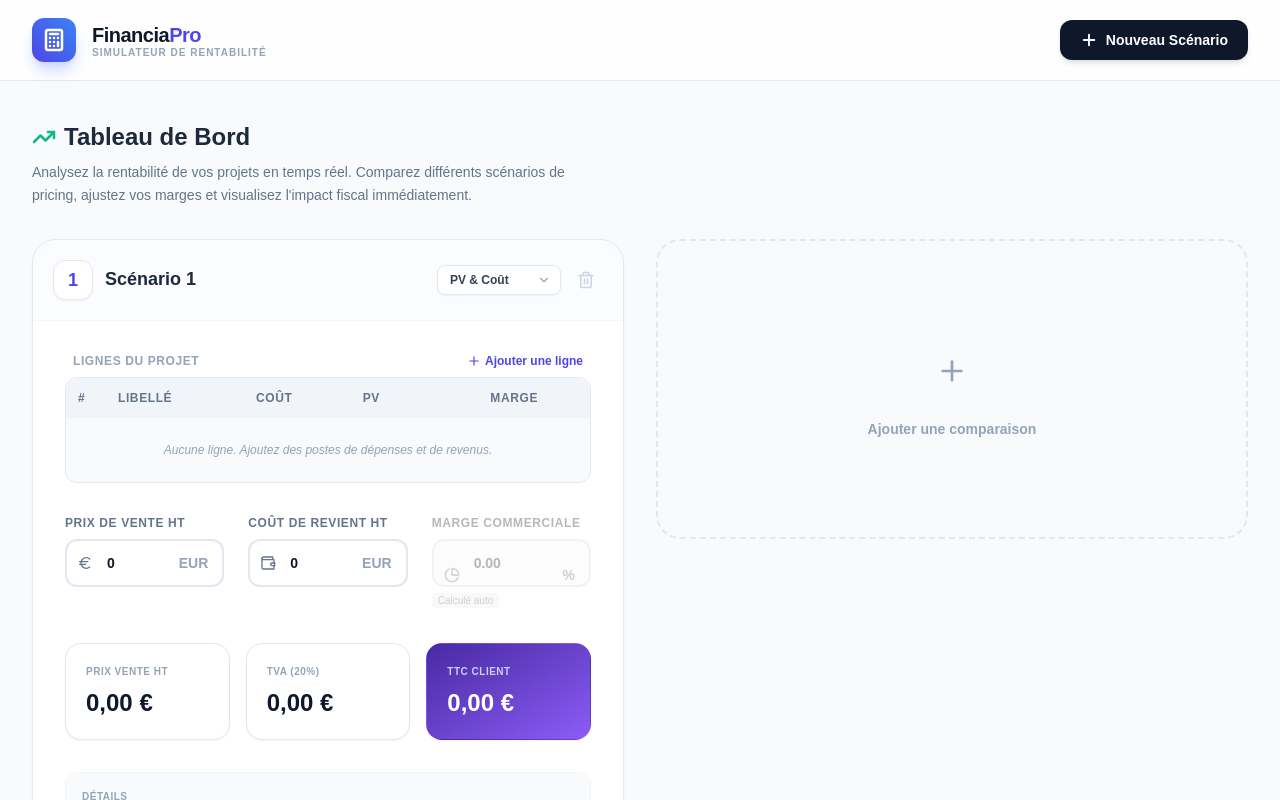
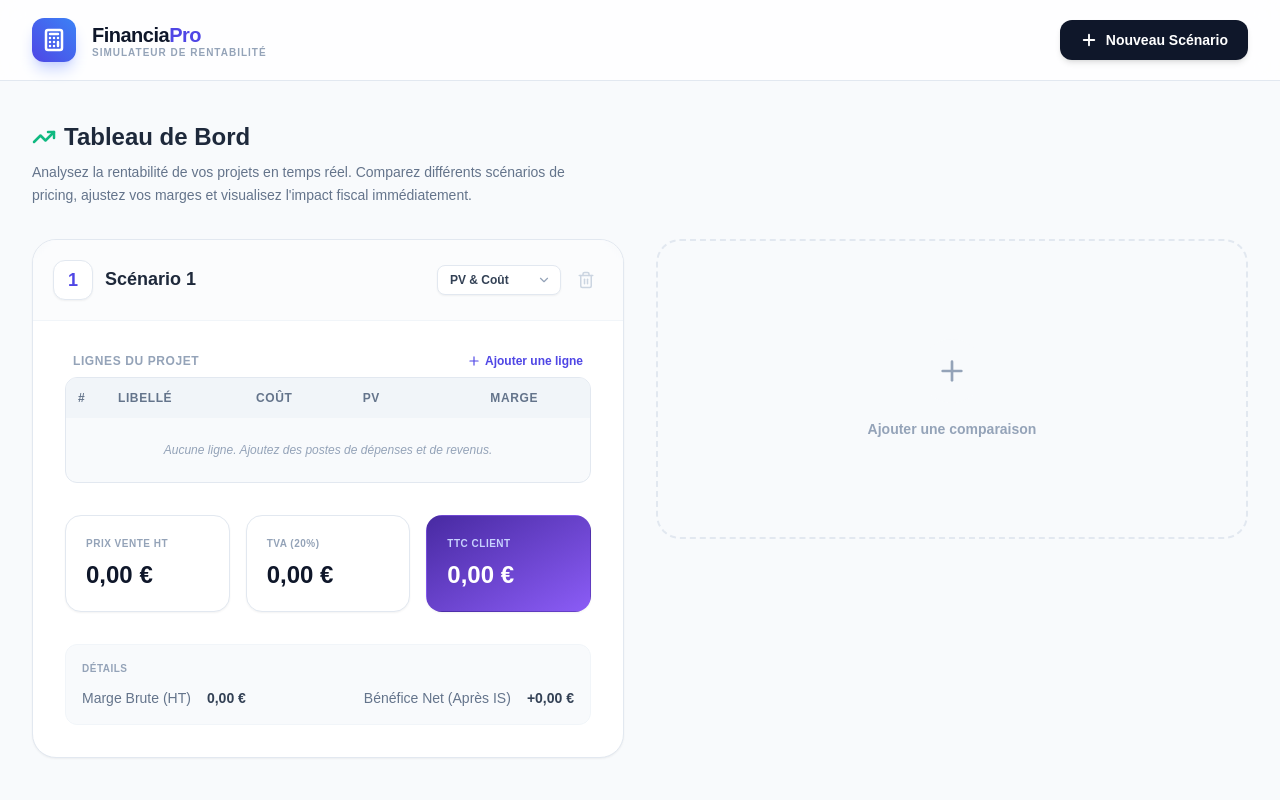
Before and after one commit to tomtomgo92/markUp, a React (Vite) app: page / in a window 1280 px wide. Shown: the top 800 px of the page. Built offline with nearby package versions, Linux system fonts and the light colour scheme.

Commit message:
feat: Remove direct PV, cost, and margin input fields from ScenarioCard and always calculate PV/cost from items in the finance utility.

```diff
--- a/src/components/ScenarioCard.jsx
+++ b/src/components/ScenarioCard.jsx
@@ -303,32 +303,7 @@ const ScenarioCard = ({ s, onUpdate, onRemove, index }) => {
                         </div>
                     </div>
 
-                    <div className="grid grid-cols-1 md:grid-cols-3 gap-6">
-                        <InputGroup
-                            label="Prix de Vente HT"
-                            value={s.mode === 'cost_percent' ? res.pv.toFixed(0) : s.pv}
-                            onChange={(e) => handleSmartChange('pv', e.target.value)}
-                            disabled={s.mode === 'cost_percent'}
-                            icon={Euro}
-                            suffix="EUR"
-                        />
-                        <InputGroup
-                            label="Coût de revient HT"
-                            value={s.mode === 'pv_percent' ? res.cost.toFixed(0) : s.cost}
-                            onChange={(e) => handleSmartChange('cost', e.target.value)}
-                            disabled={s.mode === 'pv_percent'}
-                            icon={Wallet}
-                            suffix="EUR"
-                        />
-                        <InputGroup
-                            label="Marge Commerciale"
-                            value={s.mode === 'pv_cost' ? (res.marginPercent * 100).toFixed(2) : s.marginPercent}
-                            onChange={(e) => handleSmartChange('marginPercent', e.target.value)}
-                            disabled={s.mode === 'pv_cost'}
-                            icon={PieChart}
-                            suffix="%"
-                        />
-                    </div>
+
 
                 <div className="grid grid-cols-1 md:grid-cols-3 gap-4">
                     <ResultCard
--- a/src/utils/finance.js
+++ b/src/utils/finance.js
@@ -23,7 +23,7 @@ export const calculateResults = (s) => {
     let cost = parseFloat(s.cost) || 0;
     let marginPercent = parseFloat(s.marginPercent) || 0;
 
-    if (s.isDetailed && s.items && s.items.length > 0) {
+    if (s.items && s.items.length > 0) {
         // In detailed mode, PV and Cost are sums of items
         pv = s.items.reduce((acc, item) => acc + (parseFloat(item.pv) || 0), 0);
         cost = s.items.reduce((acc, item) => acc + (parseFloat(item.cost) || 0), 0);
```
